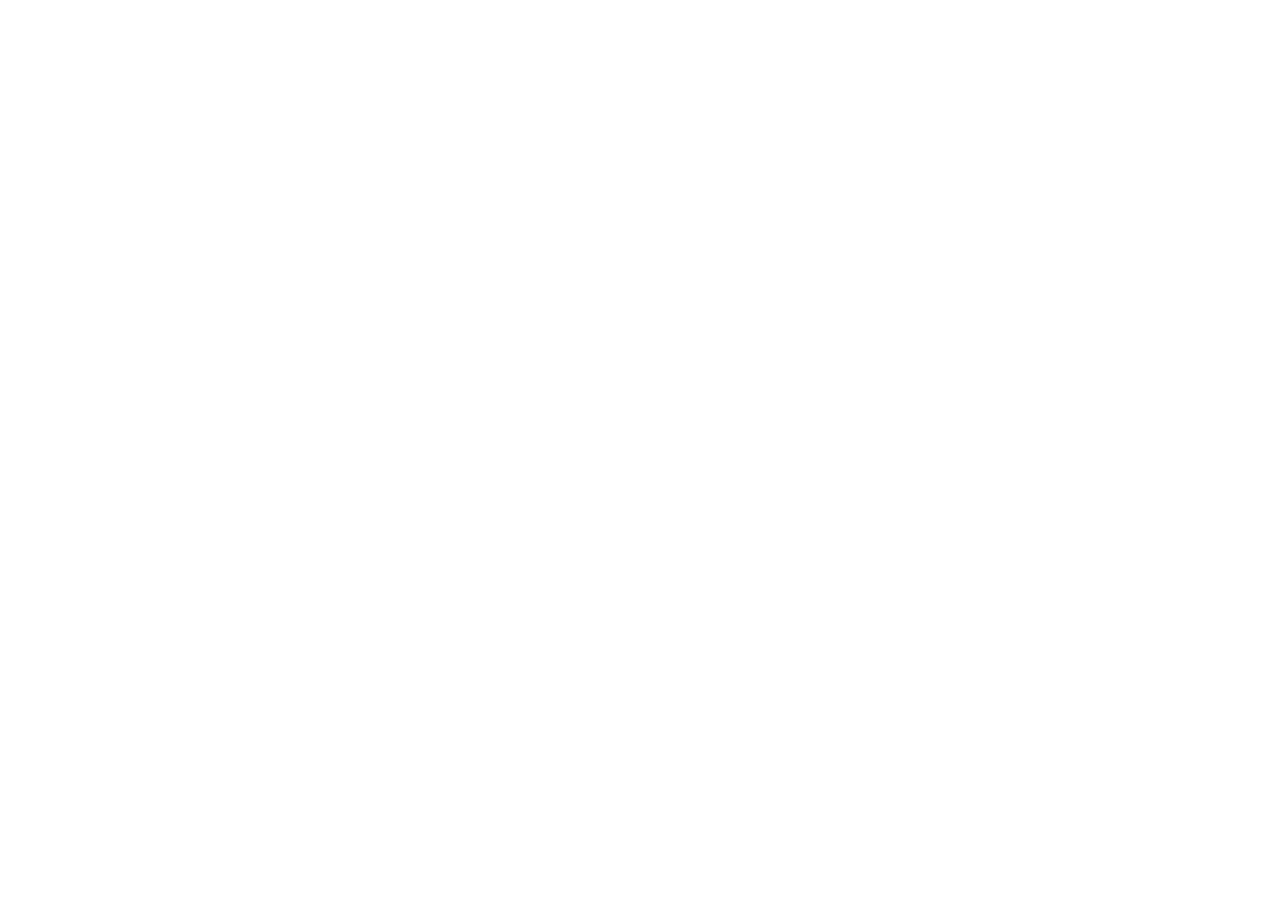
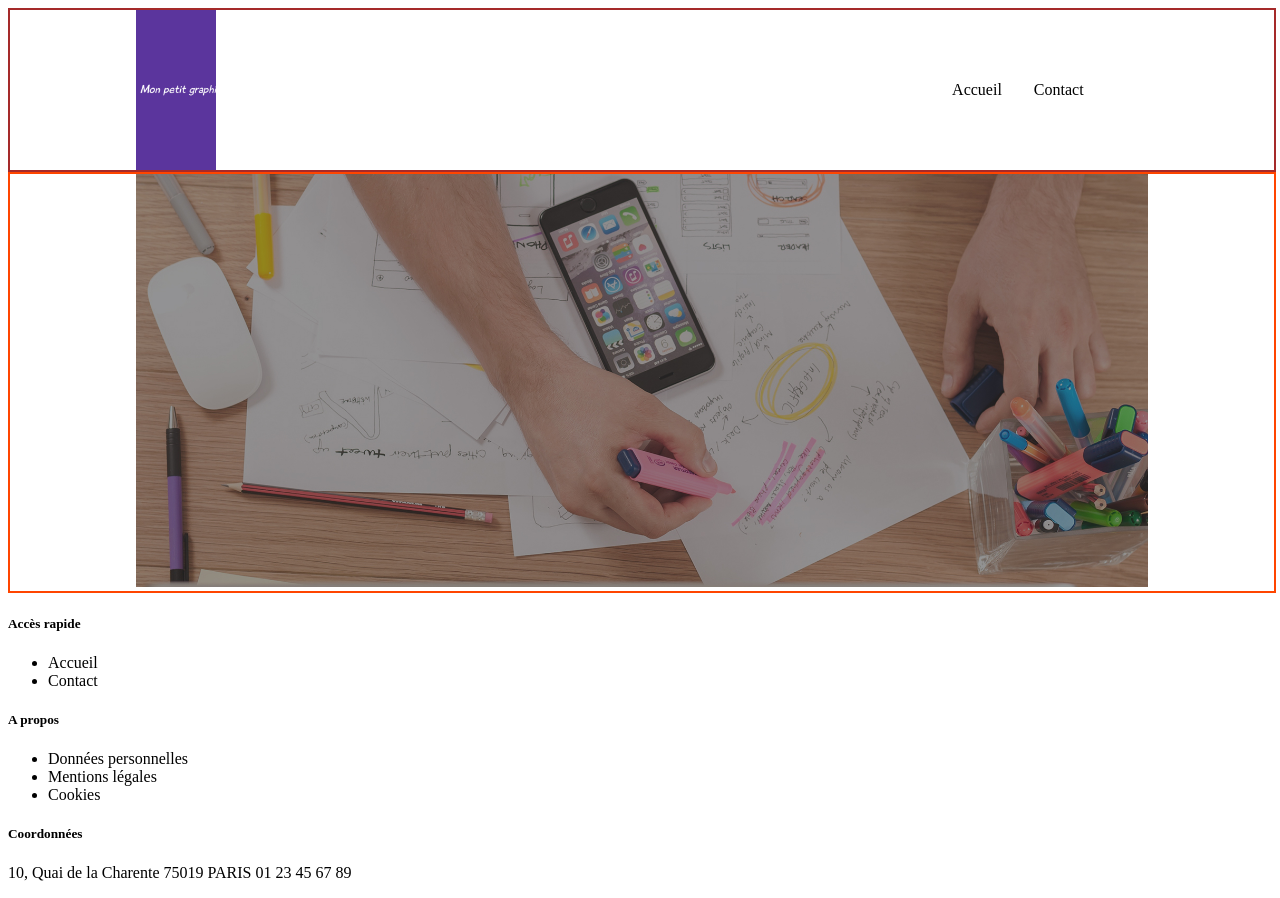
Before and after one commit to yoann-f/devetmoi, a plain HTML site: page index.html in a window 1280 px wide. Before the commit the page ends 800 px from the top, so only its background shows below. Drawn offline with Linux system fonts and the light colour scheme.

Commit message:
Update #1
* Ajout du dossier images
* Ajout des images, du logo
* Création du document CSS
* Écriture du code HTML (Header, Main et Footer) pour débuter l'intégration

```diff
--- a/index.html
+++ b/index.html
@@ -4,11 +4,81 @@
 
 <head>
     <meta charset="utf-8" />
-    <link rel="stylesheet" href="" />
+    <link rel="stylesheet" href="style_devetmoi.css" />
     <title>Devetmoi - Le site officiel</title>
 </head>
 
 <body>
+    <header>
+        <div class="logo">
+            <img src="images/logo.png" />
+        </div>
+        <div class="menu_principal">
+            <ul class="menu_navigation">
+                <li>Accueil</li>
+                <li>Contact</li>
+            </ul>
+        </div>
+    </header>
+
+    <main role="main">
+        <section class="contenu_1">
+            <div class="slider">
+                <img src="images/backgroung_image.jpg" />
+            </div>
+            <div class="bouton"></div>
+            <div class="titre"></div>
+        </section>
+
+        <section class="contenu_2">
+            <div class="description"></div>
+            <div class="activité">
+                <article class="graphisme"></article>
+                <article class="strategie"></article>
+                <article class="illustration"></article>
+            </div>
+            <div class="dernier_commentaire">
+                <div class="commentaire"></div>
+                <div class="auteur"></div>
+            </div>
+        </section>
+    </main>
+
+    <footer>
+        <div class="adresse"></div>
+        <div class="reseaux_sociaux">
+            <div class="twitter">
+                <span class="fas fa-twitter"></span>
+            </div>
+            <div class="facebook"></div>
+                <span class="fas fa-facebook"></span>
+            <div class="instagram"></div>
+        </div>
+        <div class="mentions_legales">
+            <div class="acces_rapide">
+                <h5>Accès rapide</h5>
+                <ul>
+                    <li>Accueil</li>
+                    <li>Contact</li>
+                </ul>
+            </div>
+            <div class="a_propos">
+                <h5>A propos</h5>
+                <ul>
+                    <li>Données personnelles</li>
+                    <li>Mentions légales</li>
+                    <li>Cookies</li>
+                </ul>
+            </div>
+            <div class="coordonnees">
+                <h5>Coordonnées</h5>
+                <p>10, Quai de la Charente
+                75019 PARIS
+                01 23 45 67 89
+                </p>
+            </div>
+        </div>
+    </footer>
 
 
 </body>
--- /dev/null
+++ b/style_devetmoi.css
@@ -0,0 +1,68 @@
+/* ///////////////////////////////// */
+/* ////////// DEFAULT CSS ////////// */
+/* ///////////////////////////////// */
+
+
+/* ELEMENTS DU HEADER */
+header {
+    width: 100%;
+    height: 10em;
+    display: flex;
+    flex-flow: row nowrap;
+    justify-content: space-between;
+
+    border: brown 2px solid;
+}
+
+/* HEADER: LOGO */
+.logo {
+    margin-left: 10%;
+}
+
+.logo img {
+    width: 50%;
+    height: 100%;
+    object-fit: cover;
+}
+
+/* HEADER: MENU DE NAVIGATION PRINCIPAL */
+.menu_principal {
+    margin-right: 10%;
+}
+
+.menu_principal .menu_navigation {
+    height: 8em;
+    align-items: center;
+}
+
+ul.menu_navigation {
+    display: flex;
+    flex-flow: row nowrap;
+    padding-right: 2em;
+}
+
+ul.menu_navigation li {
+    list-style-type: none;
+    text-decoration: none;
+    padding-right: 2em;
+}
+
+
+/* ELEMENT DU MAIN */
+main {
+    width: 100%;
+    display: flex;
+    justify-content: center;
+    border: orangered 2px solid;
+}
+
+/* MAIN: CONTENU #1 */
+.contenu_1 {
+    width: 80%;
+}
+
+.slider img {
+    width: 100%;
+    justify-content: center;
+    object-fit: cover;
+}
```
Also changed, not shown: images/backgroung_image.jpg (added), images/graphic-design.png (added), images/illustrations.png (added), images/la-chouette-agence.png (added), images/logo.png (added), images/logo_long.png (added), images/strategie.png (added).
